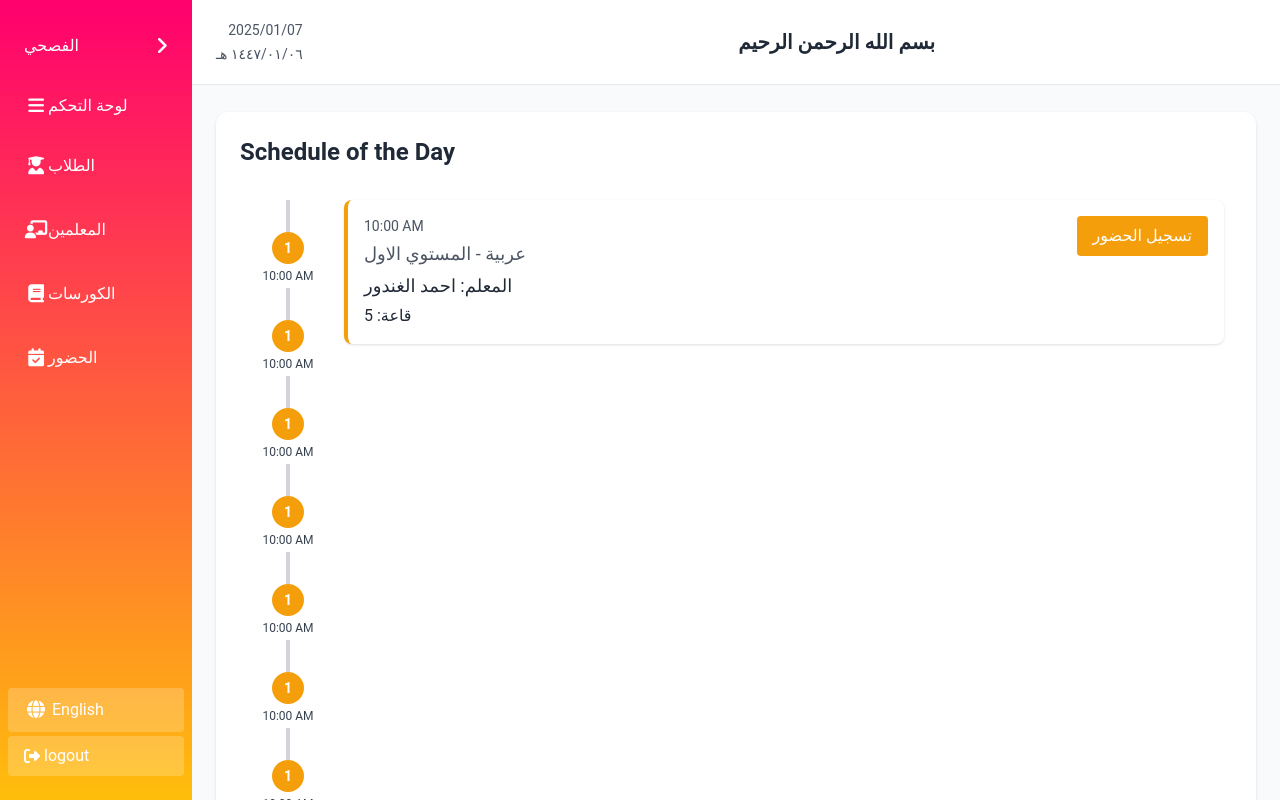
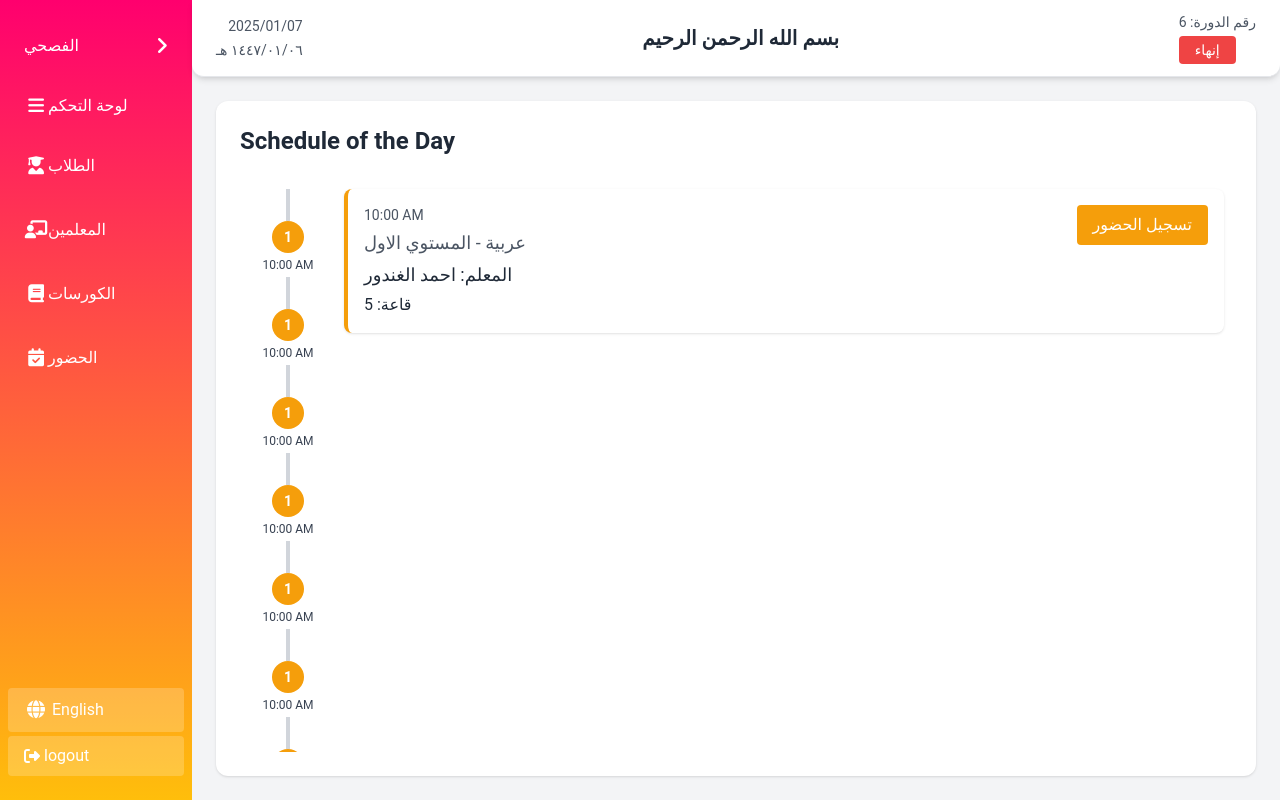
Before and after one commit to abdelkodosfathy/english_courses, a plain HTML site: page dashboard.html in a window 1280 px wide. Drawn offline with nearby package versions, Linux system fonts and the light colour scheme; a web font is replaced by a local one.

```diff
--- a/assets/css/style.css
+++ b/assets/css/style.css
@@ -19,11 +19,7 @@ html[lang="en"] #sidebar-toggle-button{
     background-color: white;
     color: #FF006E;
 }
-/* .tab-btn.active {
-  background-color: white;
-  color: #FF006E;
-} */
 
-#sidebar{
-  /* direction: rtl; */
+.main-content{
+  height: calc(100svh - 77px);
 }
--- a/dashboard.html
+++ b/dashboard.html
@@ -263,7 +263,9 @@
 
       <!-- Main Content -->
       <div class="max-h-screen h-screen flex-1">
-        <div class="w-full bg-white px-6 py-4 flex items-center justify-between border-b border-gray-200 fixed top-0 z-30">
+        <div
+        class="w-full bg-white shadow-md py-3 px-6 flex items-center justify-between rounded-b-xl border-b border-gray-200 h-[77px]"
+        >
           <!-- التاريخ الهجري والميلادي -->
           <div class="text-right space-y-1">
             <p id="gregorian" class="text-sm text-gray-600">2025/7/1</p>
@@ -286,7 +288,7 @@
           </div>
         </div>
 
-        <main class="px-6 pt-28 pb-6 bg-gray-50 overflow-y-auto max-h-screen flex-1">
+        <main class="main-content p-6">
           <div
             id="schedule-view"
             class="tab-content flex flex-col bg-white p-6 rounded-xl shadow h-full"
```
